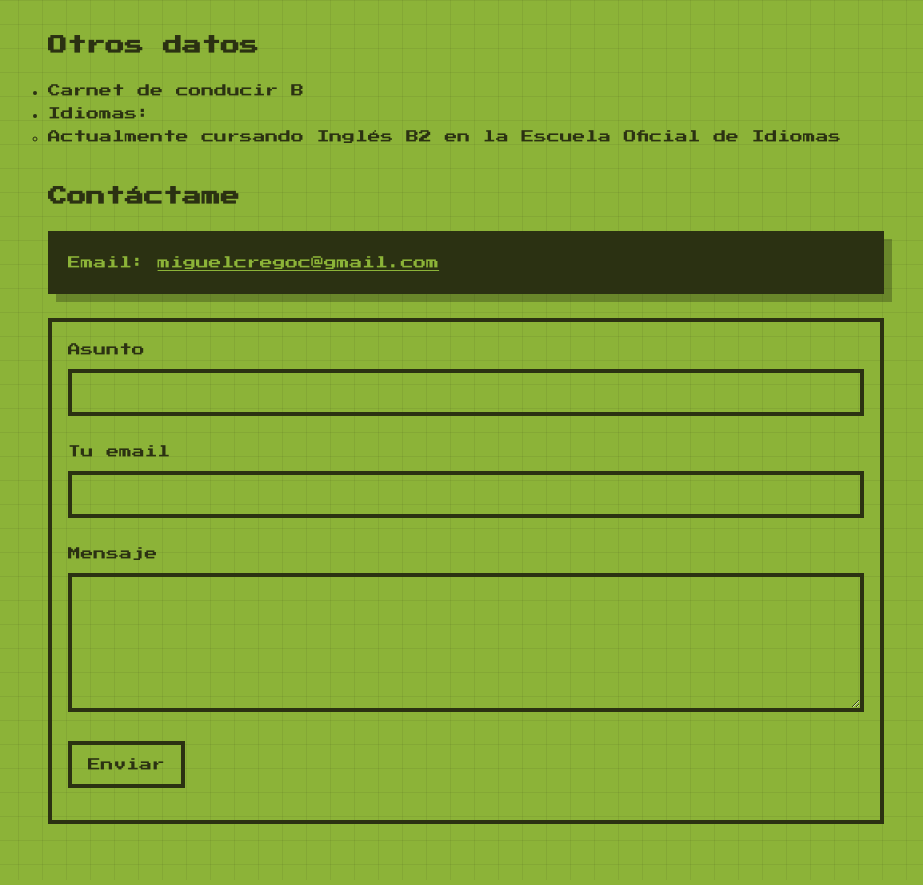
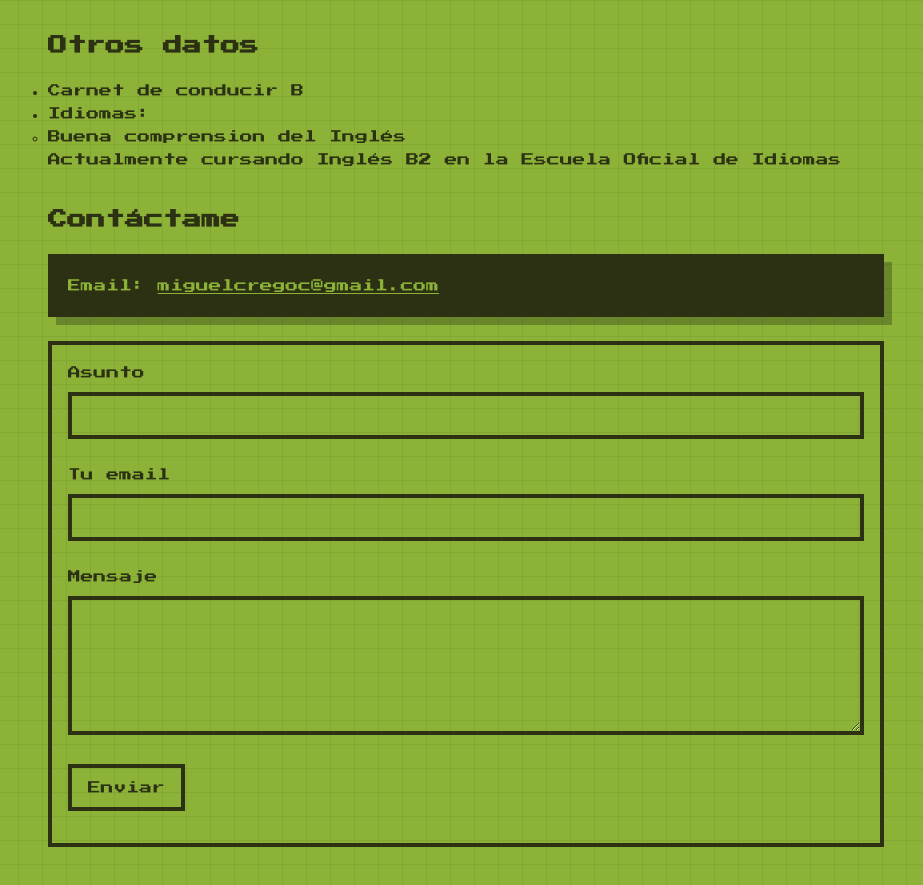
Before and after one commit to miguelcregoc/curriculum-web, a plain HTML site: page index.html in a window 1280 px wide. Shown: the part 1128-2013 px from the top of the page, without its empty margins (174-1097 px from the left). Drawn offline with Linux system fonts and the light colour scheme.

Commit message:
correcciones index

```diff
--- a/index.html
+++ b/index.html
@@ -65,7 +65,8 @@
             <li>Carnet de conducir B</li>
             <li>Idiomas:
                 <ul>
-                    <li>Actualmente cursando Inglés B2 en la Escuela Oficial de Idiomas</li>
+                    <li>Buena comprension del Inglés <br>
+                    Actualmente cursando Inglés B2 en la Escuela Oficial de Idiomas</li>
                 </ul>
             </li>
         </ul>
```
